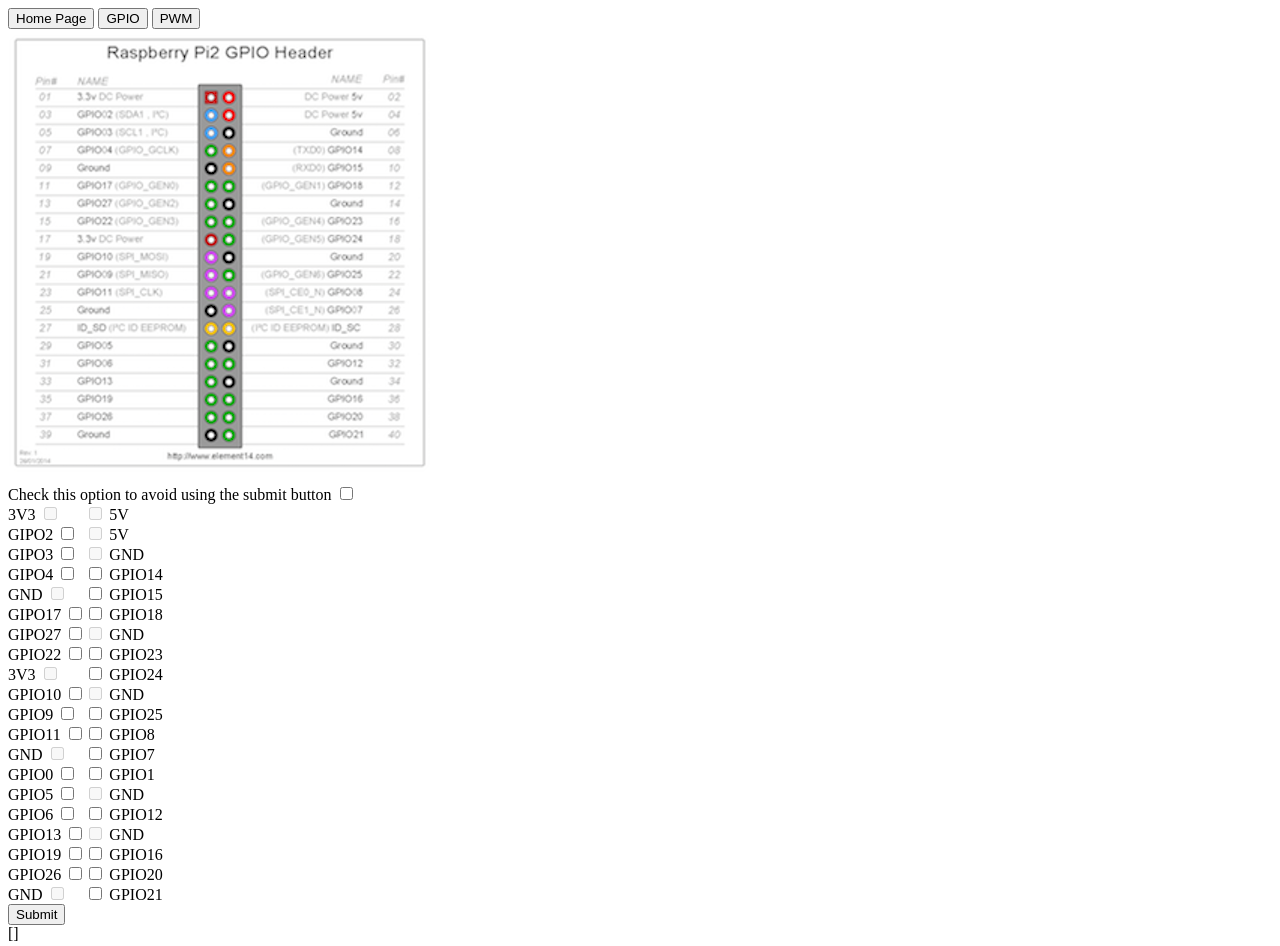
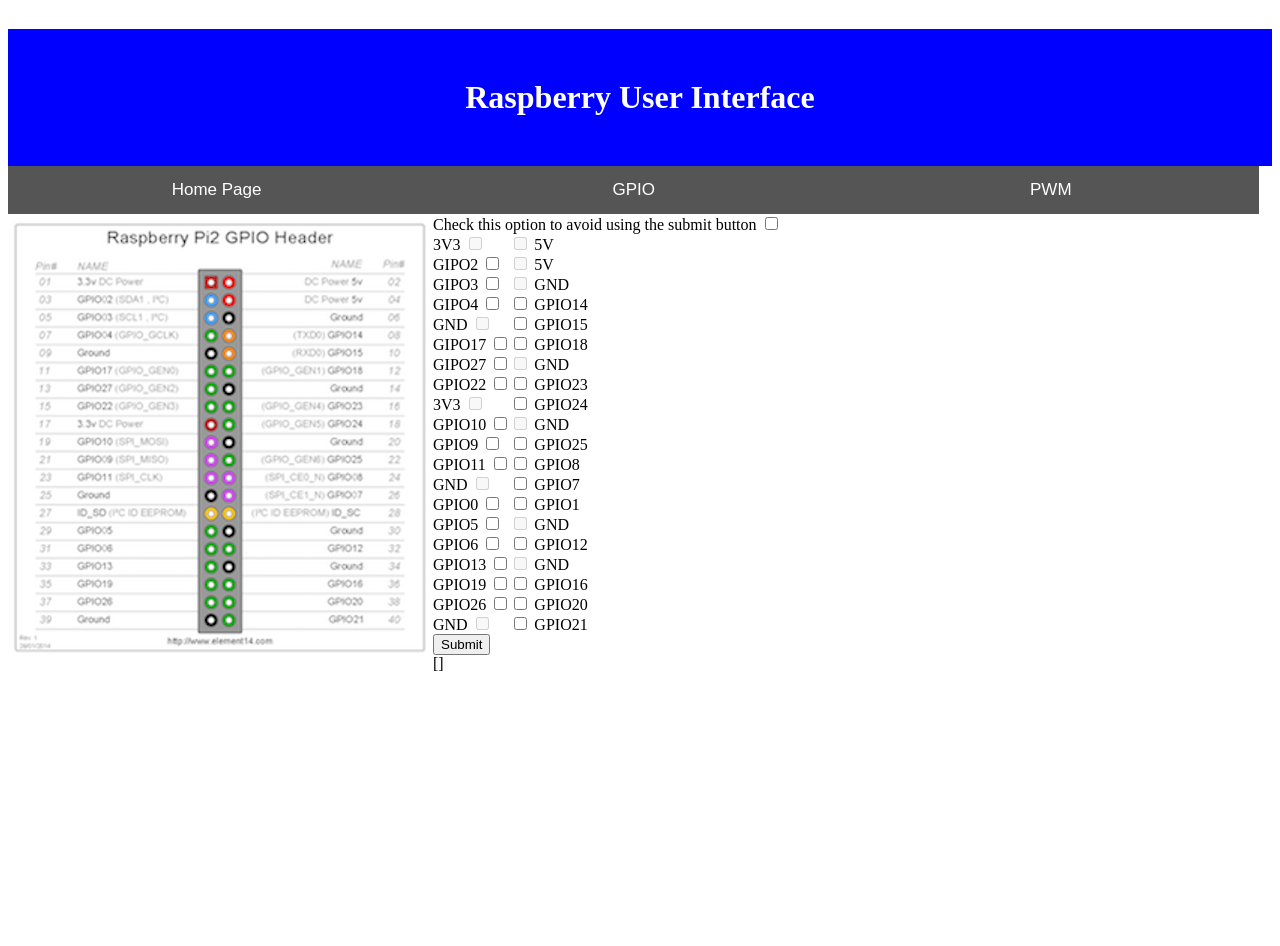
Before and after one commit to MigAP/vuejs-raspberry, a plain HTML site: page index.html in a window 1280 px wide. After the commit the page ends 800 px from the top, so only its background shows below. Drawn offline with nearby package versions, Linux system fonts and the light colour scheme.

Commit message:
initial css

```diff
--- a/index.css
+++ b/index.css
@@ -1,3 +1,36 @@
+#app{
+	display: flex;
+	flex-direction: column;
+}
+
+.tablink {
+    background-color: #555;
+    color: white;
+    float: left;
+    border: none;
+    outline: none;
+    cursor: pointer;
+    padding: 14px 16px;
+    font-size: 17px;
+    width: 33%;
+}
+
+.tablink:hover {
+    background-color: #777;
+}
+
 .buttons {
     display: flex;
 }
+
+header h1 {
+	background-color: blue;
+	color: white;
+    padding: 50px;
+    margin-bottom: 0;
+    text-align: center;
+}
+
+#user_interface{
+	display: flex;
+}
--- a/index.html
+++ b/index.html
@@ -11,14 +11,19 @@
         <div id="app">
 
             <header>
-                <button v-on:click="selectedPage = 'home'">Home Page</button>
-                <button v-on:click="gpioPage">GPIO</button>
-                <button v-on:click="selectedPage = 'pwm'">PWM</button>
+                <h1>Raspberry User Interface</h1>
+                <button class="tablink" v-on:click="selectedPage = 'home'">Home Page</button>
+                <button class="tablink" v-on:click="gpioPage">GPIO</button>
+                <button class="tablink" v-on:click="selectedPage = 'pwm'">PWM</button>
             </header>
 
+            <section id="user_interface">
+                <div class="raspberry_img">
                     <img src="GPIO.png" alt="Raspberry Pi GPIO">
+                </div>
 
 
+                <div class="controls">
                     <template v-if="selectedPage === 'gpio'">
                         <div id="realtimeOption">
                             <label for="realtime_checkbox">Check this option to avoid using the submit button</label>
@@ -56,10 +61,9 @@
                             </div>
 
                         </section>
-            </template>
-
                         <button v-if="!realtime" v-on:click="submit_buttons">Submit</button>
                         <div>{{ checkedGpio}} </div>
+                    </template>
 
                     <template v-if="pwmConfiguration === 'Software'">
                         <software-pwm
@@ -76,7 +80,8 @@
                     </template>
 
                     <p> {{ submitMessage }} </p>
-
+                </div>
+            </section>
         </div>
 
         <script src="index.js"></script>
--- a/index.js
+++ b/index.js
@@ -143,6 +143,9 @@
                 this.submitMessage = "Please select at least one GPIO";
             }
 
+            /*
+            Testing fetching data to the server
+            */
             const testJson = {
                 id: "373",
                 name:"tutu"
```
Lines whose indentation alone changed are shown as unchanged.
